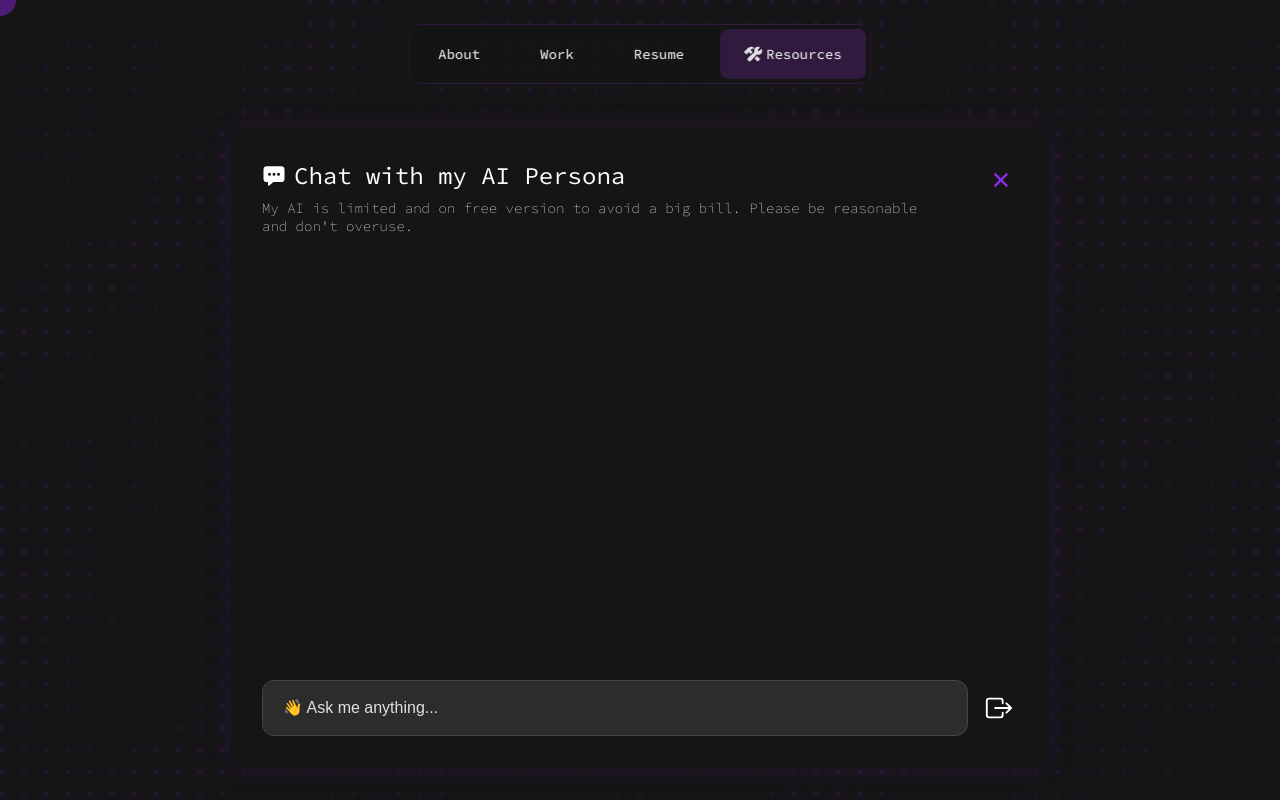
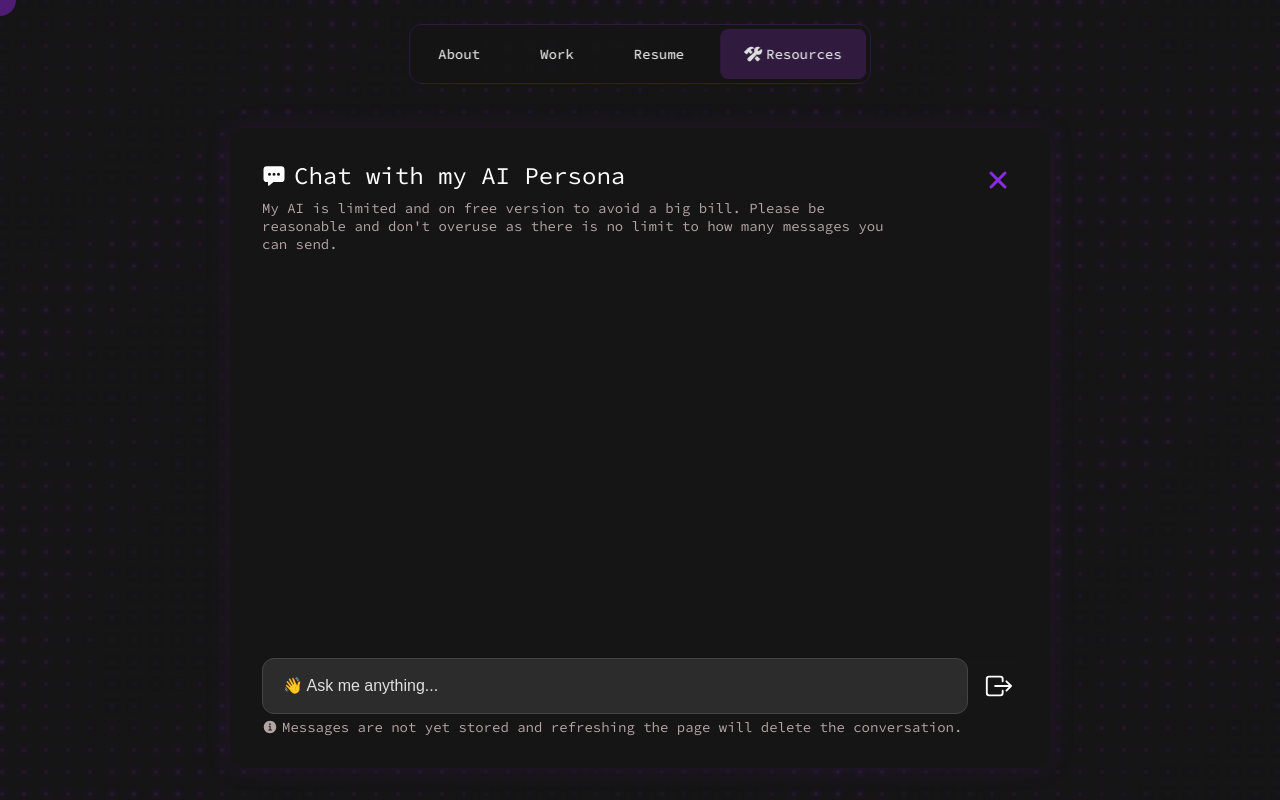
Before and after one commit to DarioKolic/dario-kolic-v2, a Next.js app: page /chat in a window 1280 px wide. Built offline with nearby package versions, Linux system fonts and the light colour scheme; what @mui/material-nextjs would draw is missing.

Commit message:
Added better chat UI

```diff
--- a/src/components/AIChat/AIChat.scss
+++ b/src/components/AIChat/AIChat.scss
@@ -25,8 +25,7 @@
     &__title-summary {
         font-size: 14px;
         margin-top: 8px;
-        font-weight: 200;
-        color: $text;
+        color: $detail;
     }
 
     &__header {
@@ -100,6 +99,7 @@
     }
 
     &__footer {
+        &-inner {
             flex-shrink: 0; // Prevent footer from shrinking
             padding: 0;
             border-top: 1px solid rgba(0, 0, 0, 0.1); // Optional: visual separator
@@ -114,4 +114,18 @@
                 width: 100%;
             }
         }
+
+        &-text {
+            margin-top: 4px;
+            font-size: 14px;
+            display: flex;
+            align-items: center;
+            gap: 4px;
+            color: $detail;
+            svg {
+                font-size: 16px;
             }
+        }
+
+    }
+}
--- a/src/components/AIChat/AIChat.tsx
+++ b/src/components/AIChat/AIChat.tsx
@@ -5,7 +5,7 @@ import { useAIContext } from "@/lib/context/AIContext";
 import { Input } from "../Input/Input";
 import { stopPropagating } from "@/lib/utils/global";
 import Markdown from "react-markdown";
-import { IoChatboxEllipses, IoClose, IoExitOutline } from "react-icons/io5";
+import { IoChatboxEllipses, IoClose, IoExitOutline, IoInformationCircle } from "react-icons/io5";
 import { Button } from "../Button/Button";
 import { Avatar } from "@mui/material";
 import clsx from "clsx";
@@ -48,7 +48,9 @@ export const AIChat: React.FC<IAIChat> = ({ isIntercepted }) => {
                         <IoChatboxEllipses /> Chat with my AI Persona
                     </h3>
 
-                    <p className="ai-chat__title-summary">My AI is limited and on free version to avoid a big bill. Please be reasonable and don&apos;t overuse.</p>
+                    <p className="ai-chat__title-summary">
+                        My AI is limited and on free version to avoid a big bill. Please be reasonable and don&apos;t overuse as there is no limit to how many messages you can send.
+                    </p>
                 </div>
 
                 <Button
@@ -60,7 +62,7 @@ export const AIChat: React.FC<IAIChat> = ({ isIntercepted }) => {
                         padding: '4px',
                         width: "40px",
                         height: '40px',
-                        minWidth: 0
+                        minWidth: '40px'
                     }}
                 />
             </div>
@@ -90,6 +92,7 @@ export const AIChat: React.FC<IAIChat> = ({ isIntercepted }) => {
             </div>
 
             <div className="ai-chat__footer">
+                <div className="ai-chat__footer-inner">
                     <form onSubmit={handleSubmitMessage}>
                         <Input
                             onChange={handleChangeChatMessage}
@@ -110,6 +113,11 @@ export const AIChat: React.FC<IAIChat> = ({ isIntercepted }) => {
                         }}
                     />
                 </div>
+                <p className="ai-chat__footer-text">
+                    <IoInformationCircle />
+                    Messages are not yet stored and refreshing the page will delete the conversation.
+                </p>
+            </div>
         </div>
     )
 }
```
Lines whose indentation alone changed are shown as unchanged.
